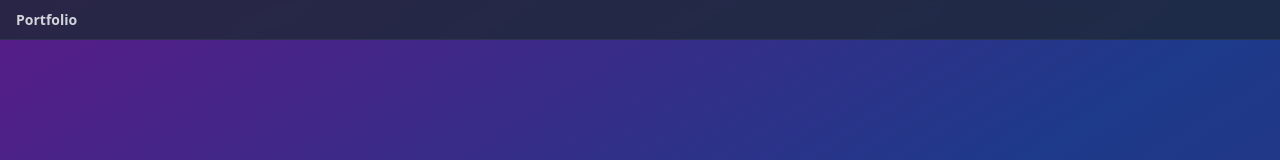
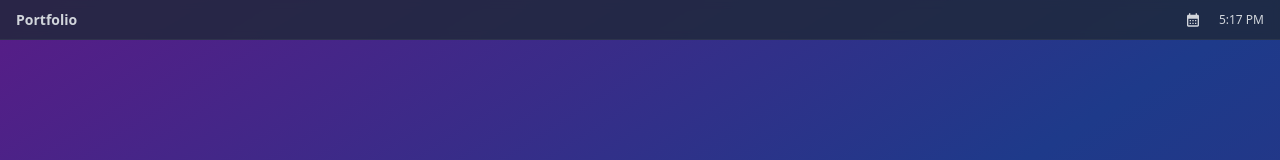
Before and after one commit to SandaruwanB/portfolio_2, a Next.js app: page / in a window 1280 px wide. Shown: the top 160 px of the page. Built offline with nearby package versions, Linux system fonts and the light colour scheme.

Commit message:
[DEV] calandar view and time indicator

```diff
--- /dev/null
+++ b/app/components/Calander.tsx
@@ -0,0 +1,134 @@
+"use client";
+
+import { useEffect, useRef, useState } from 'react';
+
+const Calendar = () => {
+    const [isOpen, setIsOpen] = useState(false);
+    const [currentDate, setCurrentDate] = useState(new Date());
+    const calendarRef = useRef<HTMLDivElement>(null);
+
+    useEffect(() => {
+        const handleClickOutside = (event: MouseEvent) => {
+            if (calendarRef.current && !calendarRef.current.contains(event.target as Node)) {
+                setIsOpen(false);
+            }
+        };
+
+        if (isOpen) {
+            document.addEventListener('mousedown', handleClickOutside);
+        }
+
+        return () => {
+            document.removeEventListener('mousedown', handleClickOutside);
+        };
+    }, [isOpen]);
+
+    const getDaysInMonth = (date: Date) => {
+        const year = date.getFullYear();
+        const month = date.getMonth();
+        const firstDay = new Date(year, month, 1);
+        const lastDay = new Date(year, month + 1, 0);
+        const daysInMonth = lastDay.getDate();
+        const startingDayOfWeek = firstDay.getDay();
+
+        return { daysInMonth, startingDayOfWeek };
+    };
+
+    const renderCalendar = () => {
+        const { daysInMonth, startingDayOfWeek } = getDaysInMonth(currentDate);
+        const days = [];
+        const today = new Date();
+        const isCurrentMonth = currentDate.getMonth() === today.getMonth() && currentDate.getFullYear() === today.getFullYear();
+
+        for (let i = 0; i < startingDayOfWeek; i++) {
+            days.push(
+                <div key={`empty-${i}`} className="text-center py-2"></div>
+            );
+        }
+        for (let day = 1; day <= daysInMonth; day++) {
+            const isToday = isCurrentMonth && day === today.getDate();
+            days.push(
+                <div
+                    key={day}
+                    className={`text-center py-2 rounded-lg text-sm ${
+                        isToday
+                            ? 'bg-orange-500 text-white font-bold'
+                            : 'text-gray-700 dark:text-gray-300 hover:bg-gray-200 dark:hover:bg-gray-700'
+                    } cursor-pointer transition-colors`}
+                >
+                    {day}
+                </div>
+            );
+        }
+
+        return days;
+    };
+
+    const changeMonth = (offset: number) => {
+        setCurrentDate(new Date(currentDate.getFullYear(), currentDate.getMonth() + offset, 1));
+    };
+
+    const monthNames = [
+        'January', 'February', 'March', 'April', 'May', 'June',
+        'July', 'August', 'September', 'October', 'November', 'December'
+    ];
+
+    return (
+        <div className="relative z-100" ref={calendarRef}>
+            <button
+                type="button"
+                onClick={(e) => {
+                    e.preventDefault();
+                    e.stopPropagation();
+                    setIsOpen(!isOpen);
+                }}
+                className="flex items-center justify-center p-1.5 text-gray-300 hover:text-white hover:bg-gray-700/50 rounded transition-colors"
+                title="Calendar"
+            >
+                <svg className="w-4 h-4" fill="currentColor" viewBox="0 0 24 24">
+                    <path d="M19 4h-1V2h-2v2H8V2H6v2H5c-1.11 0-1.99.9-1.99 2L3 20c0 1.1.89 2 2 2h14c1.1 0 2-.9 2-2V6c0-1.1-.9-2-2-2zm0 16H5V10h14v10zM9 14H7v-2h2v2zm4 0h-2v-2h2v2zm4 0h-2v-2h2v2zm-8 4H7v-2h2v2zm4 0h-2v-2h2v2zm4 0h-2v-2h2v2z" />
+                </svg>
+            </button>
+
+            {isOpen && (
+                <div className="absolute top-full mt-2 right-0 z-[100] bg-white dark:bg-gray-800 rounded-lg shadow-2xl border border-gray-300 dark:border-gray-700 p-4 w-72">
+                    <div className="flex items-center justify-between mb-4">
+                        <button
+                            onClick={() => changeMonth(-1)}
+                            className="p-1 hover:bg-gray-200 dark:hover:bg-gray-700 rounded transition-colors"
+                        >
+                            <svg className="w-5 h-5 text-gray-700 dark:text-gray-300" fill="none" stroke="currentColor" viewBox="0 0 24 24">
+                                <path strokeLinecap="round" strokeLinejoin="round" strokeWidth={2} d="M15 19l-7-7 7-7" />
+                            </svg>
+                        </button>
+                        <h3 className="text-sm font-semibold text-gray-800 dark:text-gray-200">
+                            {monthNames[currentDate.getMonth()]} {currentDate.getFullYear()}
+                        </h3>
+                        <button
+                            onClick={() => changeMonth(1)}
+                            className="p-1 hover:bg-gray-200 dark:hover:bg-gray-700 rounded transition-colors"
+                        >
+                            <svg className="w-5 h-5 text-gray-700 dark:text-gray-300" fill="none" stroke="currentColor" viewBox="0 0 24 24">
+                                <path strokeLinecap="round" strokeLinejoin="round" strokeWidth={2} d="M9 5l7 7-7 7" />
+                            </svg>
+                        </button>
+                    </div>
+
+                    <div className="grid grid-cols-7 gap-1 mb-2">
+                        {['Su', 'Mo', 'Tu', 'We', 'Th', 'Fr', 'Sa'].map(day => (
+                            <div key={day} className="text-center text-xs font-semibold text-gray-600 dark:text-gray-400">
+                                {day}
+                            </div>
+                        ))}
+                    </div>
+
+                    <div className="grid grid-cols-7 gap-1">
+                        {renderCalendar()}
+                    </div>
+                </div>
+            )}
+        </div>
+    );
+};
+
+export default Calendar;
--- a/app/components/Header.tsx
+++ b/app/components/Header.tsx
@@ -1,22 +1,24 @@
 "use client";
 
 import BatteryStatusIndicator from './BatteryStatusIndicator';
+import TimeIndicator from './TimeIndicator';
+import Calendar from './Calander';
 
 const Header = () => {
     return (
         <>
-            <div className="absolute inset-0 opacity-10">
+            <div className="absolute inset-0 opacity-10 pointer-events-none">
                 <div className="absolute top-1/4 left-1/4 w-32 h-32 bg-white/20 rounded-full blur-xl"></div>
                 <div className="absolute top-3/4 right-1/4 w-24 h-24 bg-white/10 rounded-full blur-lg"></div>
                 <div className="absolute bottom-1/4 left-1/3 w-40 h-40 bg-white/5 rounded-full blur-2xl"></div>
             </div>
 
-            <div className="absolute top-0 left-0 right-0 h-10 bg-gray-800/80 backdrop-blur-sm border-b border-gray-700/50">
+            <div className="absolute top-0 left-0 right-0 h-10 bg-gray-800/80 backdrop-blur-sm border-b border-gray-700/50 z-50">
                 <div className="flex items-center justify-between h-full px-4">
                     <div className="text-sm text-gray-300 font-semibold">Portfolio</div>
-                    <div className="flex items-center space-x-3 cursor-pointer">
-                        <div className="flex space-x-2">
-                        </div>
+                    <div className="flex items-center space-x-3">
+                        <Calendar />
+                        <TimeIndicator />
                         <BatteryStatusIndicator />
                     </div>
                 </div>
--- /dev/null
+++ b/app/components/TimeIndicator.tsx
@@ -0,0 +1,32 @@
+"use client";
+
+import { useEffect, useState } from 'react';
+
+const TimeIndicator = () => {
+    const [currentTime, setCurrentTime] = useState<string>('');
+
+    useEffect(() => {
+        const updateTime = () => {
+            const now = new Date();
+            let hours = now.getHours();
+            const minutes = now.getMinutes();
+            const ampm = hours >= 12 ? 'PM' : 'AM';
+            hours = hours % 12;
+            hours = hours ? hours : 12;
+            const minutesStr = minutes < 10 ? '0' + minutes : minutes.toString();
+
+            setCurrentTime(`${hours}:${minutesStr} ${ampm}`);
+        };
+        updateTime();
+        const intervalId = setInterval(updateTime, 1000);
+        return () => clearInterval(intervalId);
+    }, []);
+
+    return (
+        <div className="text-xs text-gray-300 font-medium">
+            {currentTime}
+        </div>
+    );
+};
+
+export default TimeIndicator;
```
